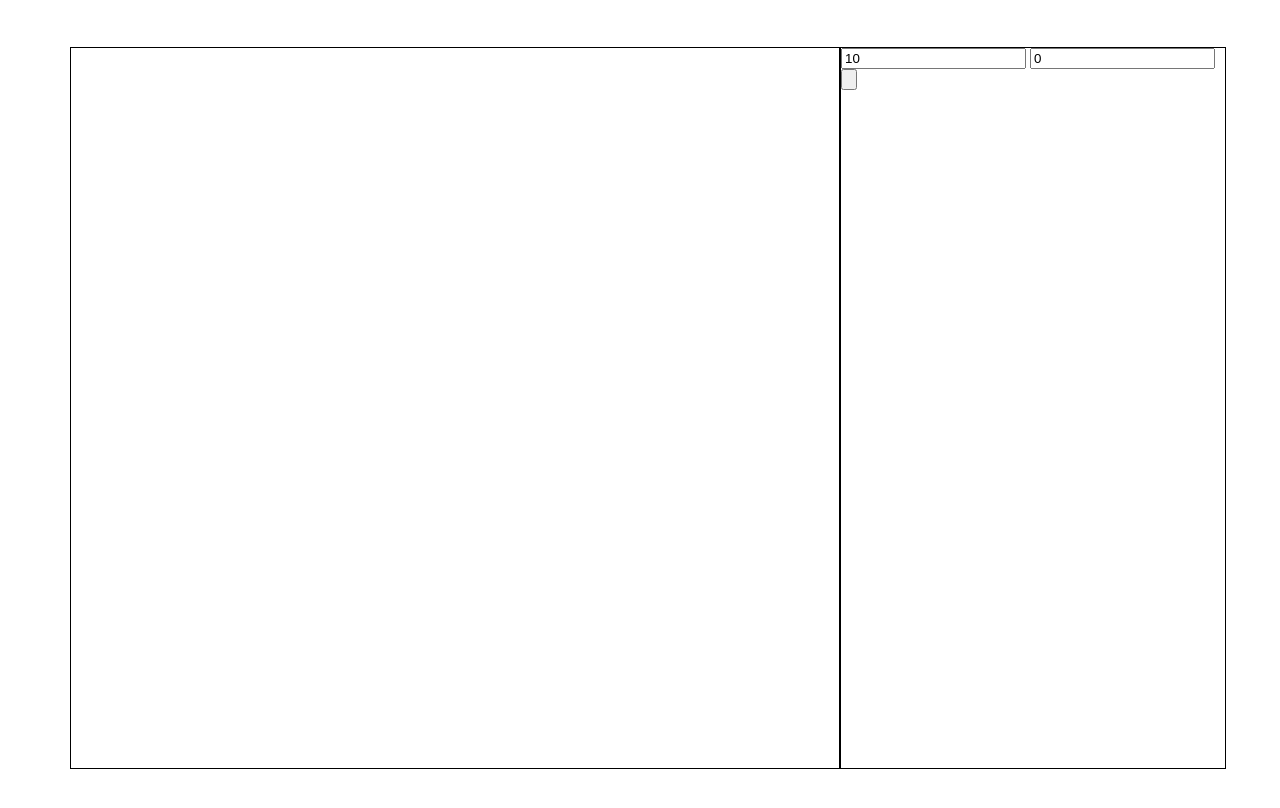
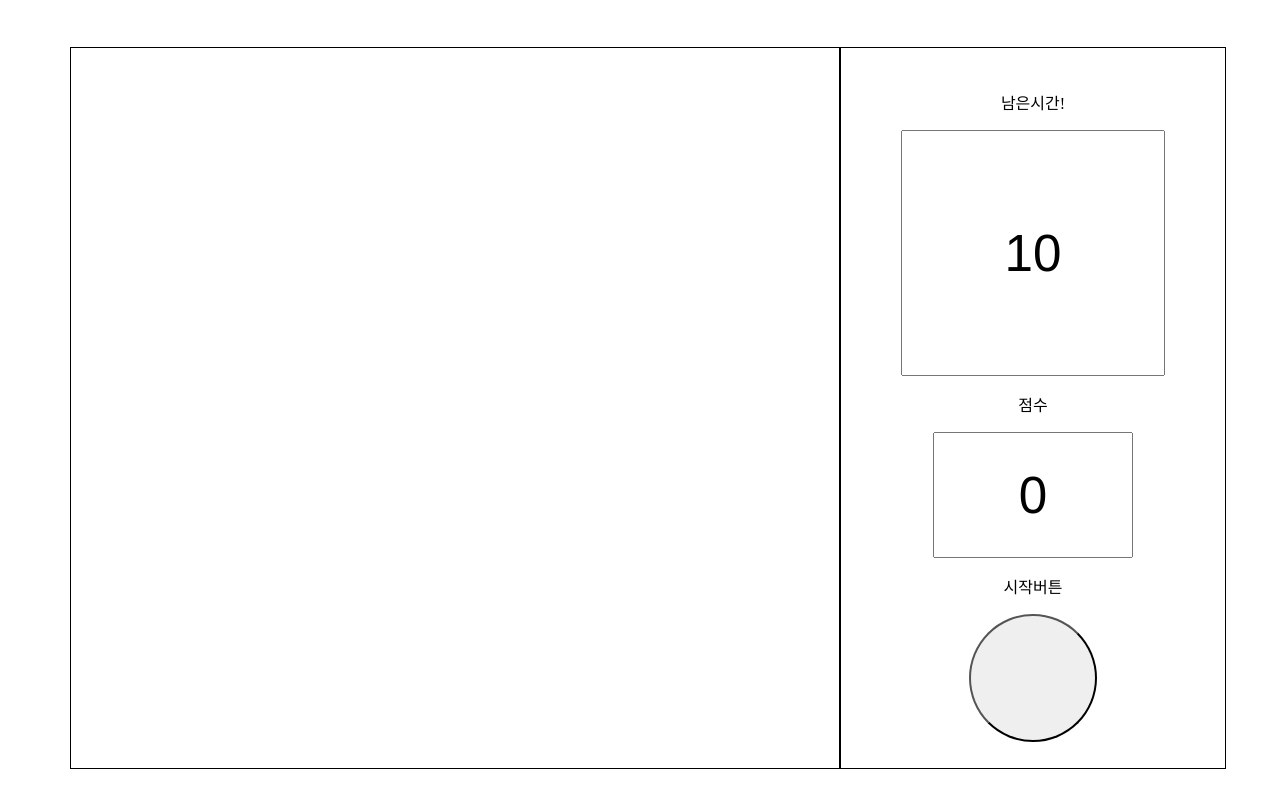
Before and after one commit to LeeEunJeong0731/eunjeong, a plain HTML site: page project/project.html in a window 1280 px wide. Drawn offline with Linux system fonts and the light colour scheme.

Commit message:
p태그 설명 추가 및 인풋 간단한 스타일링

```diff
--- a/project/project.html
+++ b/project/project.html
@@ -23,6 +23,27 @@
         height: 90vh;
         /* background-color: aliceblue; */
         border: 1px solid black;
+        display: flex;
+        justify-content: center;
+        flex-direction: column;
+        align-items: center;
+      }
+      #time {
+        width: 20vw;
+        height: 30vh;
+        font-size: 4vw;
+        text-align: center;
+      }
+      #score {
+        width: 15vw;
+        height: 15vh;
+        font-size: 4vw;
+        text-align: center;
+      }
+      #btn {
+        width: 10vw;
+        height: 10vw;
+        border-radius: 50%;
       }
     </style>
   </head>
@@ -30,8 +51,11 @@
     <div id="root">
       <div></div>
       <div>
+        <p>남은시간!</p>
         <input type="text" value="10" id="time" />
+        <p>점수</p>
         <input type="text" value="0" id="score" />
+        <p>시작버튼</p>
         <input type="button" id="btn" />
       </div>
     </div>
```
